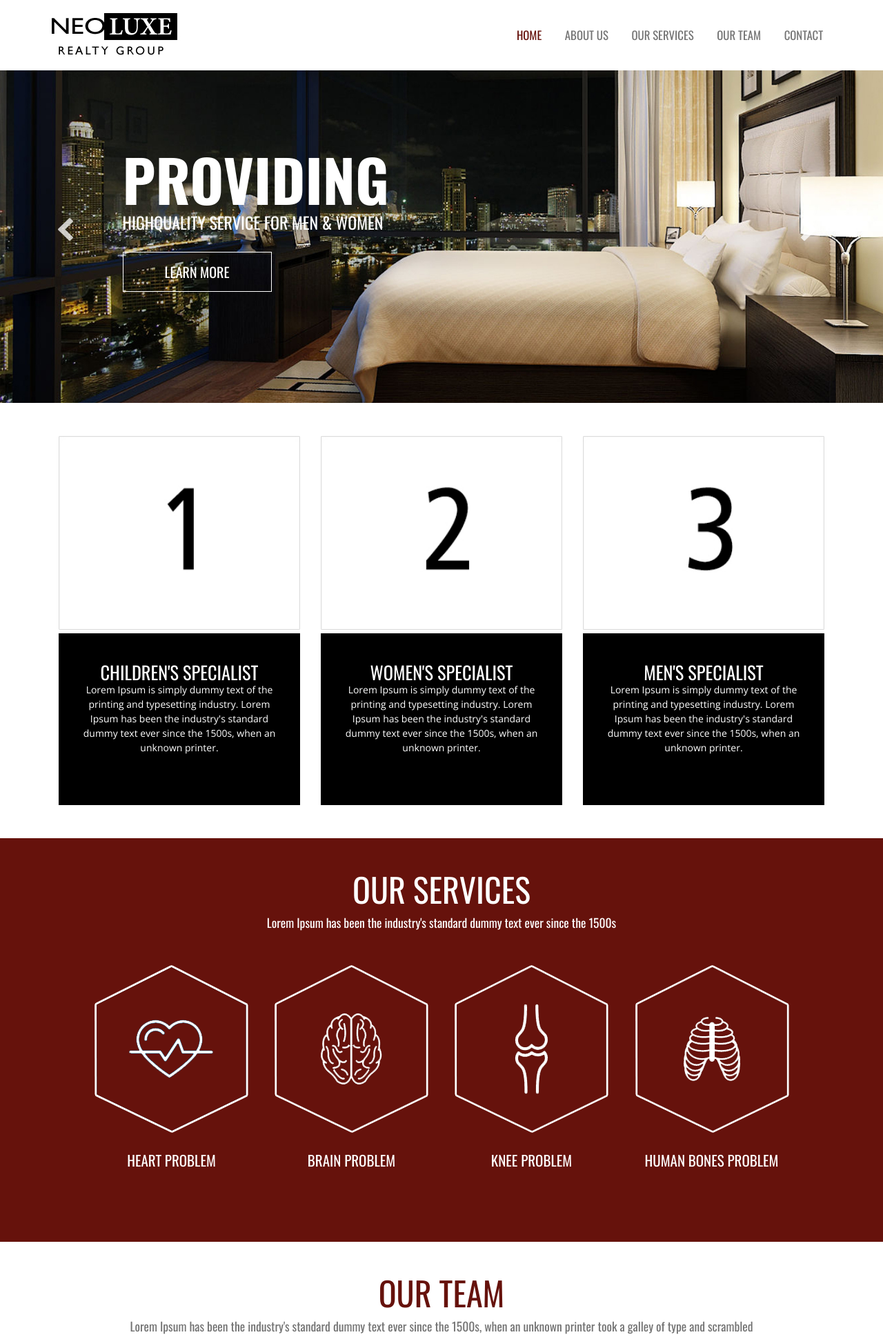
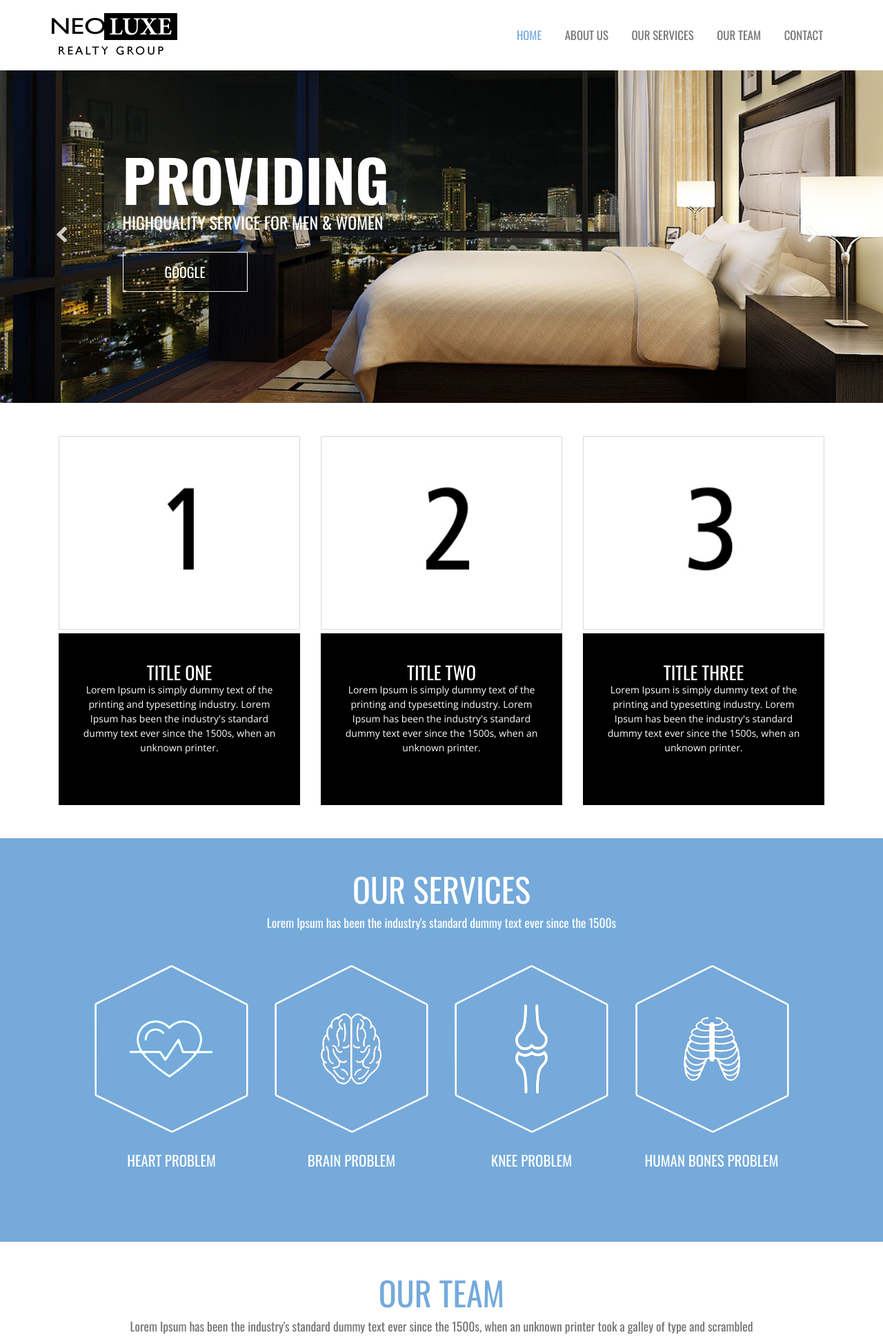
Before and after one commit to neoluxerealty/neoluxe_website, a PHP site: page / in a window 1280 px wide. Shown: the top 1938 px of the page at 69% size. Run offline with PHP 8.4, Linux system fonts and the light colour scheme; data that the repository does not hold is empty.

Commit message:
More updates. Mostly CSS. some .js for slideshow settings

```diff
--- a/mobile/index.html
+++ b/mobile/index.html
@@ -49,7 +49,7 @@ License URL: http://creativecommons.org/licenses/by/3.0/
 							<div class="about-grid">
 								<img src="mobile/images/img1.jpg" title="name" />
 								<div class="about-grid-info text-center">
-									<h3><a href="#">Children's specialist</a></h3>
+									<h3><a href="#">Title One</a></h3>
 									<p>Lorem Ipsum is simply dummy text of the printing and typesetting industry.</p>
 								</div>
 							</div>
@@ -58,7 +58,7 @@ License URL: http://creativecommons.org/licenses/by/3.0/
 							<div class="about-grid n-about-grid n-about-grid1">
 								<img src="mobile/images/img2.jpg" title="name" />
 								<div class="about-grid-info text-center">
-									<h3><a href="#">Women's specialist</a></h3>
+									<h3><a href="#">Title Two</a></h3>
 									<p>Lorem Ipsum is simply dummy text of the printing and typesetting industry.</p>
 								</div>
 							</div>
--- a/web/css/style.css
+++ b/web/css/style.css
@@ -56,7 +56,7 @@ body a{
 }
 .top-nav ul li.active a,
 .top-nav ul li a:hover{
-	color:#66120c;
+	color:#75AADB;
 }
 .logo a{
 	display:block;
@@ -159,6 +159,7 @@ nav a#pull {
 	}
 	nav a#pull img{
 		margin-right:2%;
+    width:32px;
 	}
 	.top-nav ul li a {
 		color: #2C3E50;
@@ -268,16 +269,17 @@ nav a#pull {
 .callbacks_nav {
   	position: absolute;
 	-webkit-tap-highlight-color: rgba(0,0,0,0);
-	top: 57%;
+	top: 60%;
 	left: 6%;
 	z-index: 3;
 	text-indent: -9999px;
 	overflow: hidden;
 	text-decoration: none;
-	height: 43px;
-	width: 43px;
+	height: 45px;
+	width: 45px;
 	background: transparent url("../images/slider-arrows.png") no-repeat left top;
 	margin-top: -65px;
+  background-size:145%;
 }
 .callbacks_nav:active {
   opacity: 1.0;
@@ -417,7 +419,7 @@ div.slide-text-info {
 	padding:3em 0;
 }
 .header h2{
-	color: #66120c;
+	color: #75AADB;
 	font-size:3em;
 	text-transform: uppercase;
 	font-weight: 400;
@@ -484,7 +486,7 @@ div.slide-text-info {
 
 /*--- services ---*/
 .services{
-	background:#66120c;
+	background:#75AADB;
 	padding: 3em 0;
 }
 .services-header{
@@ -542,7 +544,7 @@ div.slide-text-info {
 .team-member-grid{
 	width:20%;
 	float:left;
-	background:#66120c;
+	background:#75AADB;
 	transition:0.5s all;
 	-webkit-transition:0.5s all;
 	-moz-transition:0.5s all;
@@ -624,7 +626,7 @@ div.slide-text-info {
 	position: absolute;
 	width: 100%;
 	top: 0px;
-	background: #66120c;
+	background: #75AADB;
 	padding: 3em;
 	top: 8%;
 }
@@ -644,7 +646,7 @@ div.slide-text-info {
 	font-weight: 400;
 	font-size: 1.6em;
 	text-transform: uppercase;
-	border-bottom: 1px ridge #C4DDF8;
+	border-bottom: 1px ridge #75AADB;
 	width: 86%;
 	padding-bottom: 0.5em;
 	margin: 1em 0;
--- a/web/index.html
+++ b/web/index.html
@@ -110,7 +110,7 @@ License URL: http://creativecommons.org/licenses/by/3.0/
 			          	<div class="slide-text-info">
 			          		<h1>providing</h1>
 			          		<label>highquality service for men & women</label>
-			          		<a class="slide-btn" href="#">learn more</a>
+			          		<a class="slide-btn" href="http://google.com">Google</a>
 			          	</div>
 			          </div>
 			        </li>
@@ -120,7 +120,7 @@ License URL: http://creativecommons.org/licenses/by/3.0/
 			          	<div class="slide-text-info">
 			          		<h1>providing</h1>
 			          		<label>highquality service for men & women</label>
-			          		<a class="slide-btn" href="#">learn more</a>
+			          		<a class="slide-btn" href="http://yahoo.com">Yahoo</a>
 			          	</div>
 			          </div>
 			        </li>
@@ -130,7 +130,7 @@ License URL: http://creativecommons.org/licenses/by/3.0/
 			           	<div class="slide-text-info">
 			          		<h1>providing</h1>
 			          		<label>highquality service for men & women</label>
-			          		<a class="slide-btn" href="#">learn more</a>
+			          		<a class="slide-btn" href="http://apple.com">Apple</a>
 			          	</div>
 			          </div>
 			        </li>
@@ -148,7 +148,7 @@ License URL: http://creativecommons.org/licenses/by/3.0/
 							<div class="about-grid">
 								<img src="web/images/img1.jpg" title="name" />
 								<div class="about-grid-info text-center">
-									<h3><a href="#">Children's specialist</a></h3>
+									<h3><a href="#">Title One</a></h3>
 									<p>Lorem Ipsum is simply dummy text of the printing and typesetting industry. Lorem Ipsum has been the industry's standard dummy text ever since the 1500s, when an unknown printer.</p>
 								</div>
 							</div>
@@ -157,7 +157,7 @@ License URL: http://creativecommons.org/licenses/by/3.0/
 							<div class="about-grid n-about-grid n-about-grid1">
 								<img src="web/images/img2.jpg" title="name" />
 								<div class="about-grid-info text-center">
-									<h3><a href="#">Women's specialist</a></h3>
+									<h3><a href="#">Title Two</a></h3>
 									<p>Lorem Ipsum is simply dummy text of the printing and typesetting industry. Lorem Ipsum has been the industry's standard dummy text ever since the 1500s, when an unknown printer.</p>
 								</div>
 							</div>
@@ -166,7 +166,7 @@ License URL: http://creativecommons.org/licenses/by/3.0/
 							<div class="about-grid n-about-grid n-about-grid2">
 								<img src="web/images/img3.jpg" title="name" />
 								<div class="about-grid-info text-center">
-									<h3><a href="#">men's specialist</a></h3>
+									<h3><a href="#">Title Three</a></h3>
 									<p>Lorem Ipsum is simply dummy text of the printing and typesetting industry. Lorem Ipsum has been the industry's standard dummy text ever since the 1500s, when an unknown printer.</p>
 								</div>
 							</div>
```
Also changed, not shown: mobile/css/style.css (+6 -6 lines), smartphone/css/style.css (+20 -16 lines), smartphone/index.html (+22 -23 lines), smartphone/images/menu-icon.png, smartphone/js/responsiveslides.min.js, web/images/slider-arrows.png, 2 other files.
